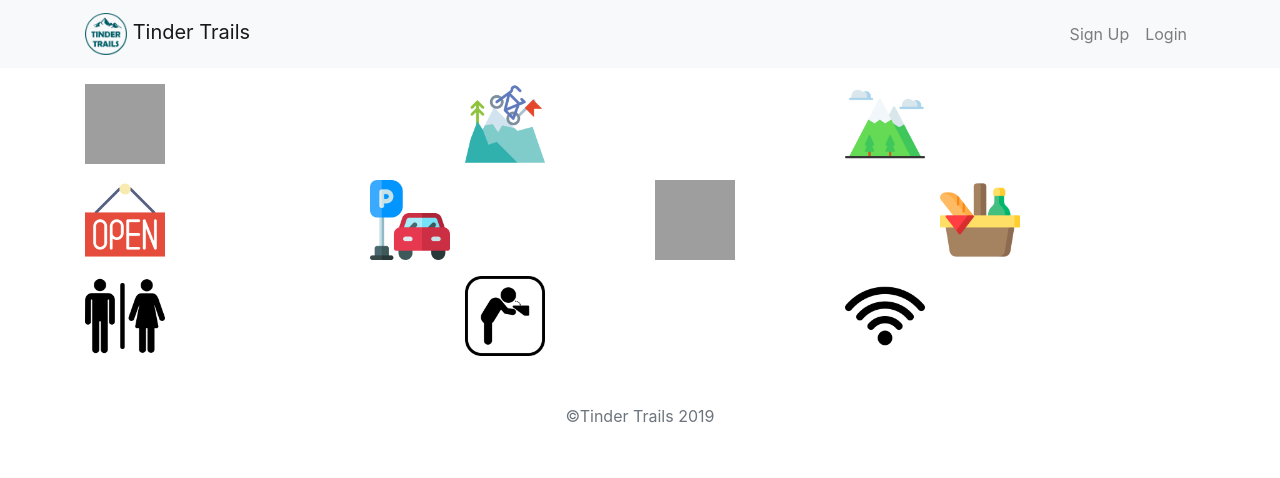
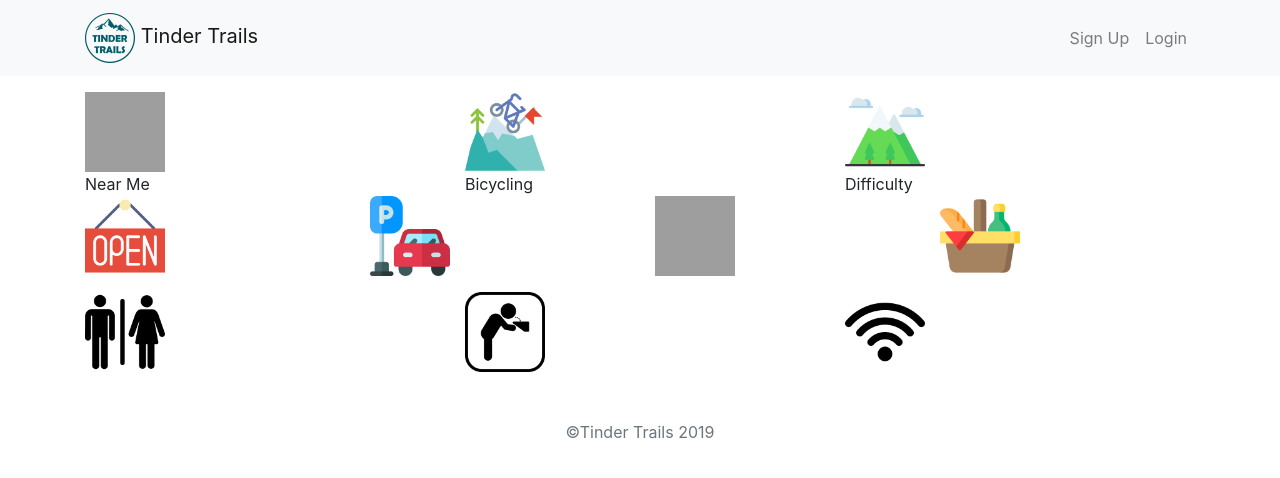
Before and after one commit to wanfangchou/tinker-project, a Django app: page / in a window 1280 px wide. Shown: the top 478 px of the page. Run offline with Django 3.2, Linux system fonts and the light colour scheme; some libraries are stand-ins or nearby versions; grey boxes are pictures that could not be loaded.

Commit message:
try to add description below icons

```diff
--- a/filters/templates/filters/home.html
+++ b/filters/templates/filters/home.html
@@ -21,7 +21,25 @@
   </div>
 </div>
 
-<div class="row pt-3">
+<div class="row">
+  <div class="col-4">
+    <a class="icon-item icon-link">
+    Near Me
+    </a>
+  </div>
+  <div class="col-4">
+    <a class="icon-item icon-link">
+    Bicycling
+    </a>
+  </div>
+  <div class="col-4">
+    <a class="icon-item icon-link">
+    Difficulty
+    </a>
+  </div>
+</div>
+
+<div class="row pt-6">
   <div class="col-3">
     <a class="icon-item icon-link" href="http://agis.maps.arcgis.com/apps/webappviewer/index.html?id=0d2dbe2ce2144e069bae6d91174b375c">
       <img src="{% static 'open.png' %}" height="80" width="80">
--- a/tinker/templates/base.html
+++ b/tinker/templates/base.html
@@ -20,7 +20,7 @@
       <nav class="navbar navbar-expand-lg navbar-light bg-light">
       <div class="container">
       <a class="navbar-brand" href="{% url 'home' %}">
-      <img src="{% static 'TinderTrails.png' %}" height="42" width="42" class="d-inline-block alighn-top" />
+      <img src="{% static 'TinderTrails.png' %}" height="50" width="50" class="d-inline-block alighn-top" />
       Tinder Trails
       </a>
       <button class="navbar-toggler" type="button" data-toggle="collapse" data-target="#navbarSupportedContent" aria-controls="navbarSupportedContent" aria-expanded="false" aria-label="Toggle navigation">
```
